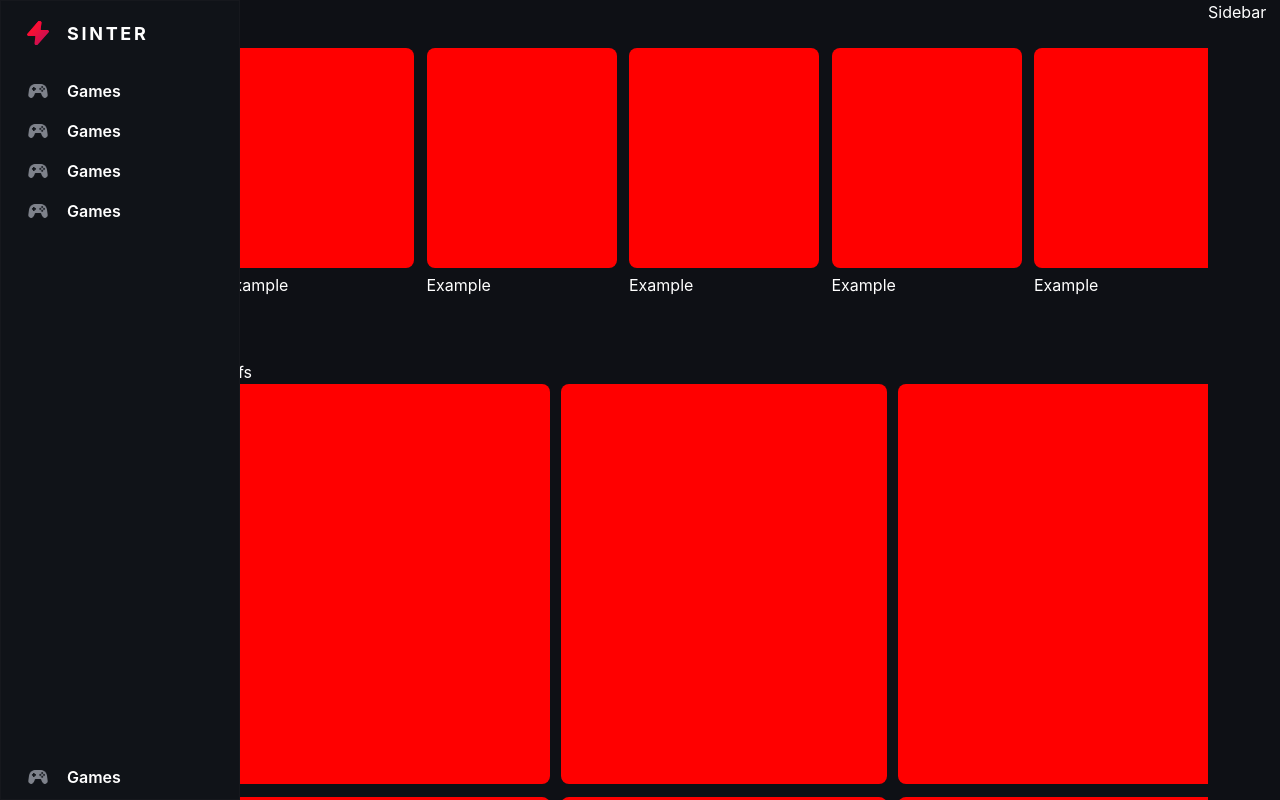
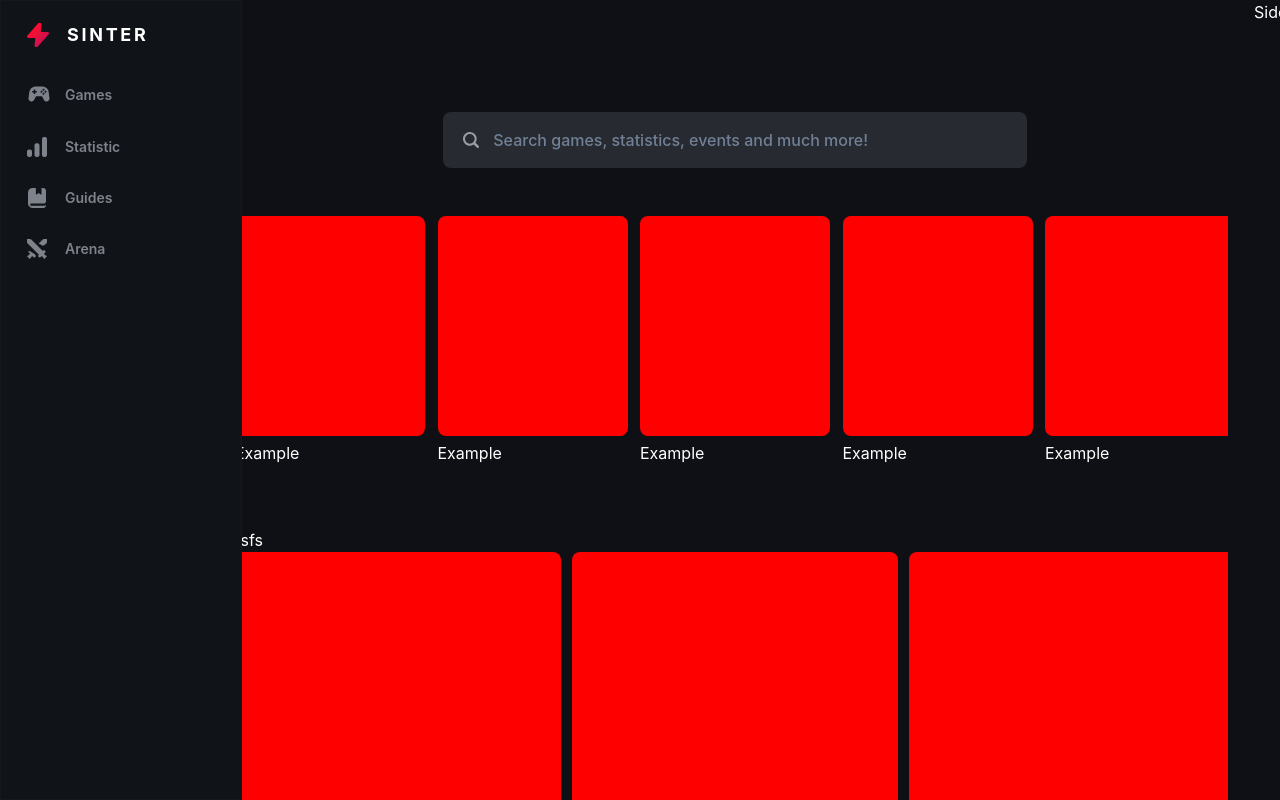
Before and after one commit to sufetter/WebCard, a Next.js app in the folder client/cw/: page / in a window 1280 px wide. Built offline with nearby package versions, Linux system fonts and the light colour scheme.

Commit message:
game page 70% ready

```diff
--- a/client/cw/components/header.tsx
+++ b/client/cw/components/header.tsx
@@ -4,7 +4,7 @@ import Search from "./search";
 import {useMainStore} from "../store/shared/sharedStore";
 import {shallow} from "zustand/shallow";
 
-const Header = ({headerStandart}: any) => {
+const Header = ({headerType}: any) => {
   // const [scrollPosition, updateScrollPosition] = useMainStore(
   //   (state: any) => [state.PageYOffset, state.setPageYOffset],
   //   shallow
@@ -25,7 +25,7 @@ const Header = ({headerStandart}: any) => {
 
   return (
     <>
-      {headerStandart == "main" && (
+      {headerType == "main" && (
         <Flex
           h="168px"
           align="end"
--- a/client/cw/components/layout.tsx
+++ b/client/cw/components/layout.tsx
@@ -17,6 +17,7 @@ export const sharedColors = {
   secondButtonHover: "#3C3F47",
   mainText: "#E2E4E9",
   secondText: "#999CA3",
+  navbarText: "#7E828B",
   mainEventItem: "#13151B",
   eventItemButtonHover: "#454A54",
 };
@@ -49,7 +50,13 @@ export default function Layout({children, headerType = "main"}: LayoutProps) {
           color="white"
           // maxHeight="100vh"
         >
-          <Flex direction="row" w="100%" mt="0px !important">
+          <Flex
+            direction="row"
+            w="100%"
+            mt="0px !important"
+            maxW="100vw"
+            overflowX="hidden"
+          >
             <Navbar />
 
             <VStack bg="#0E1015" maxH="100vh" flex={1} overflowY="auto">
--- a/client/cw/components/navbar.tsx
+++ b/client/cw/components/navbar.tsx
@@ -1,22 +1,36 @@
 import React, {useState} from "react";
 import {Box, VStack, Flex, Icon} from "@chakra-ui/react";
 import Image from "next/image";
-import logo from "./../images/logo.svg";
-import games from "./../images/games_section.svg";
+import logo from "../images/logo.svg";
+import games from "../images/games_section.png";
+import arena from "../images/arena_section.svg";
+import statistic from "../images/statistic_section.svg";
+import guides from "../images/guides_section.svg";
 import {useRouter} from "next/router";
 import {motion, Variants} from "framer-motion";
+import {sharedColors} from "./layout";
+import {useMainStore} from "../store/shared/sharedStore";
+import {shallow} from "zustand/shallow";
 
 interface NavItemProps {
   src: any;
   desc: string;
   section: string;
+  styles?: {
+    main?: {};
+    image?: {};
+    desc?: {};
+  };
 }
 
-export const NavItem = ({src, desc, section}: NavItemProps) => {
+export const NavItem = ({src, desc, section, styles}: NavItemProps) => {
   const router = useRouter();
   const handleNavigation = () => {
     router.push("/" + section);
   };
+
+  const NavbarOpen = useMainStore((state: any) => state.NavbarOpen, shallow);
+
   return (
     <Flex
       w="100%"
@@ -25,12 +39,17 @@ export const NavItem = ({src, desc, section}: NavItemProps) => {
       gap="18px"
       onClick={handleNavigation}
       mt="0px !important"
+      _hover={{color: sharedColors.secondText}}
+      {...styles?.main}
+      minH="21px"
     >
-      <Flex align="center" color="white">
-        <Image src={src} style={{height: "18px", width: "auto"}} alt="" />
+      <Flex align="center" boxSize="20px" {...styles?.image} justify="center">
+        <Image src={src} style={{height: "100%", width: "auto"}} alt="" />
       </Flex>
 
-      <Flex fontWeight="600">{desc}</Flex>
+      <Flex {...styles?.desc} display={NavbarOpen ? "flex" : "none"}>
+        {desc}
+      </Flex>
     </Flex>
   );
 };
@@ -45,7 +64,10 @@ const NavbarVariants: Variants = {
 };
 
 const Navbar = () => {
-  const [isOpen, setIsOpen] = useState(false);
+  const [NavbarOpen, setNavbarOpen] = useMainStore(
+    (state: any) => [state.NavbarOpen, state.setNavbarOpen],
+    shallow
+  );
 
   return (
     // <motion.div
@@ -62,21 +84,29 @@ const Navbar = () => {
     // >
     <Flex
       h="100vh"
-      minW={240 + "px"}
       bg="#101318"
       border="1px solid"
       borderColor="#16181D"
+      onMouseOver={() => setNavbarOpen(true)}
+      onMouseOut={() => setNavbarOpen(false)}
     >
       <Flex
         direction="column"
         align="center"
-        w="100%"
         h="100%"
         px="26px"
         justify="space-between"
+        width={NavbarOpen ? "240px" : "auto"}
       >
         <VStack w="100%">
-          <Flex h="24px" w="100%" gap="18px" mt="20px" mb="26px" align="center">
+          <Flex
+            w="100%"
+            gap="18px"
+            mt="20px"
+            mb="26px"
+            align="center"
+            minH="27px"
+          >
             <Flex>
               <Image src={logo} alt="" />
             </Flex>
@@ -86,20 +116,42 @@ const Navbar = () => {
               fontSize="18px"
               fontWeight="700"
               letterSpacing="0.15em"
+              display={NavbarOpen ? "flex" : "none"}
             >
               SINTER
             </Flex>
           </Flex>
-          <VStack w="100%" gap="16px">
-            <NavItem src={games} desc="Games" section="games" />
-            <NavItem src={games} desc="Games" section="games" />
-            <NavItem src={games} desc="Games" section="games" />
-            <NavItem src={games} desc="Games" section="games" />
+          <VStack
+            w="100%"
+            gap="30px"
+            fontSize="14px"
+            fontWeight="600"
+            color={sharedColors.navbarText}
+            mt="0px !important"
+          >
+            <NavItem
+              src={games}
+              desc="Games"
+              section="Games"
+              styles={{
+                image: {boxSize: "24px", mr: "-4px"},
+              }}
+            />
+            <NavItem src={statistic} section="Games" desc="Statistic" />
+            <NavItem src={guides} section="Games" desc="Guides" />
+            <NavItem src={arena} section="Games" desc="Arena" />
           </VStack>
         </VStack>
-        <Flex py="10px" w="100%">
-          <NavItem src={games} desc="Games" section="games" />
-        </Flex>
+        {/* <Flex
+          py="10px"
+          w="100%"
+          gap="30px"
+          fontSize="14px"
+          fontWeight="600"
+          color={sharedColors.navbarText}
+        >
+          <NavItem src={games} section="Games" desc="Close" />
+        </Flex> */}
       </Flex>
     </Flex>
     // </motion.div>
--- a/client/cw/components/sidebar.tsx
+++ b/client/cw/components/sidebar.tsx
@@ -1,8 +1,20 @@
 import React, {useState} from "react";
 import {Box, VStack, Flex} from "@chakra-ui/react";
+import {useMainStore} from "../store/shared/sharedStore";
+import {shallow} from "zustand/shallow";
 const Sidebar = () => {
+  const [SidebarOpen, setSidebarOpen] = useMainStore(
+    (state: any) => [state.SidebarOpen, state.setSidebarOpen],
+    shallow
+  );
   return (
-    <Flex bg="#0e1015" minW="72px">
+    <Flex
+      bg="#0e1015"
+      width={SidebarOpen ? "188px" : "20px"}
+      px="26px"
+      onMouseOver={() => setSidebarOpen(true)}
+      onMouseOut={() => setSidebarOpen(false)}
+    >
       Sidebar
     </Flex>
   );
--- a/client/cw/src/pages/index.tsx
+++ b/client/cw/src/pages/index.tsx
@@ -79,7 +79,7 @@ export default function Home() {
         <link rel="icon" href="/favicon.ico" />
       </Head>
       <main>
-        <Layout>
+        <Layout headerType="main">
           <Flex direction="column" align="center" flex={1}>
             <Flex direction="column" w="1000px">
               <Games />
--- a/client/cw/store/shared/sharedStore.tsx
+++ b/client/cw/store/shared/sharedStore.tsx
@@ -1,9 +1,17 @@
 import {create} from "zustand";
+import Sidebar from "../../components/sidebar";
 
 export const useMainStore = create((set) => ({
   PageYOffset: 0,
-  setPageYOffset: (state: any) => {
-    console.log(state);
-    set(() => ({PageYOffset: state}));
+  setPageYOffset: (PageYOffset: any) => {
+    set(() => ({PageYOffset: PageYOffset}));
+  },
+  SidebarOpen: false,
+  setSidebarOpen: () => {
+    set((state: any) => ({SidebarOpen: !state.SidebarOpen}));
+  },
+  NavbarOpen: false,
+  setNavbarOpen: () => {
+    set((state: any) => ({NavbarOpen: !state.NavbarOpen}));
   },
 }));
```
Also changed, not shown: client/cw/images/games_section.png, client/cw/images/user.png (added).
